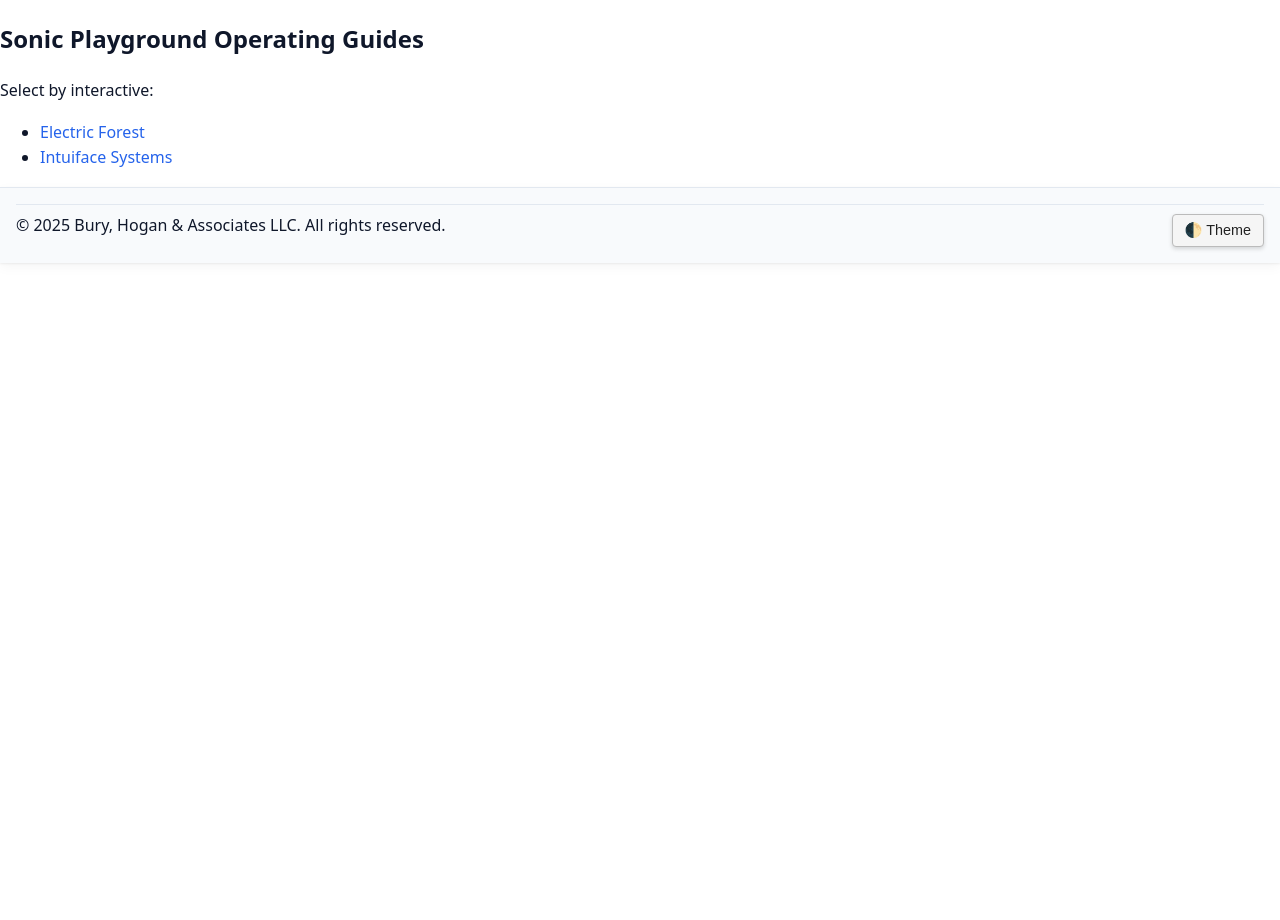
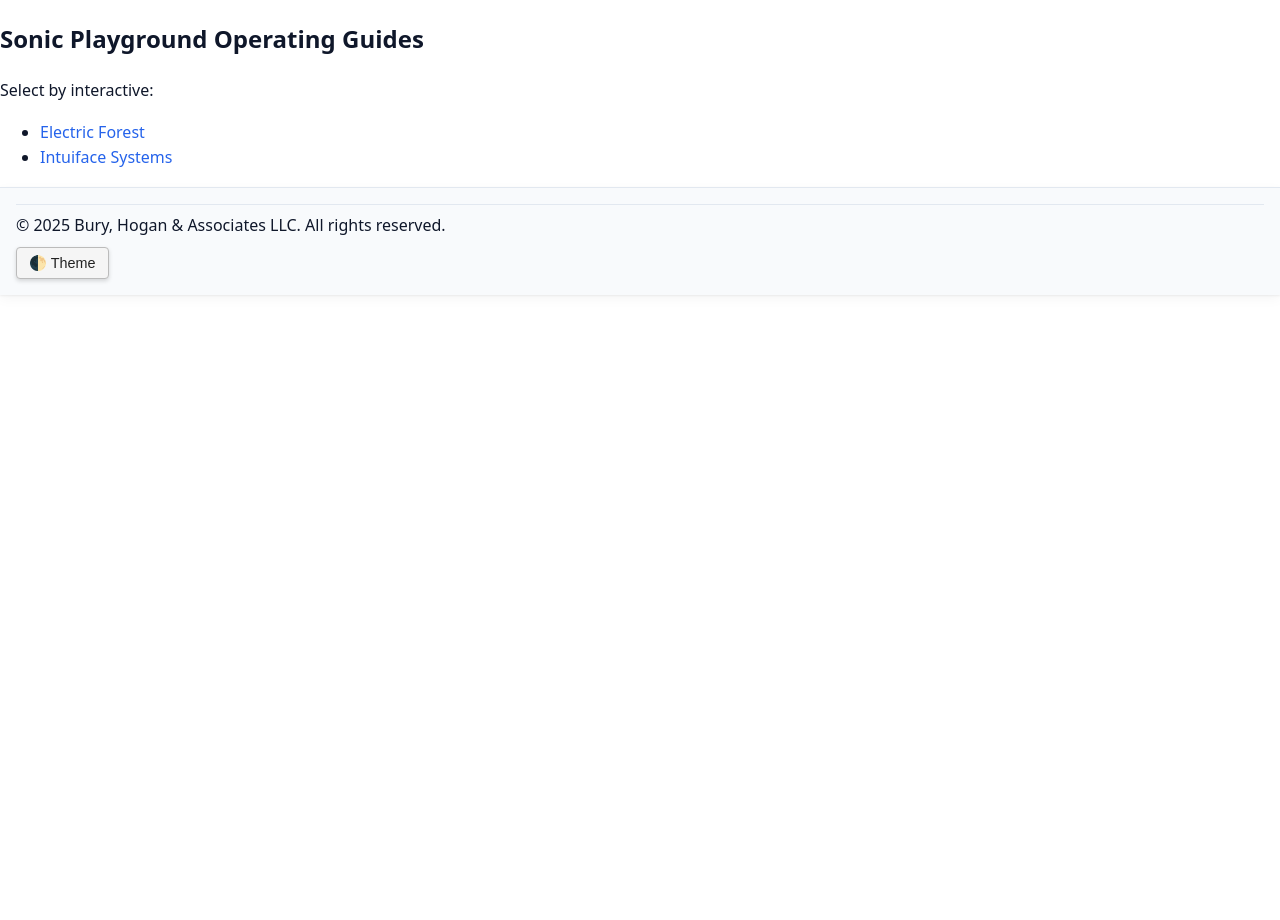
Before and after one commit to buryhoganllc/sonic-playground-guides, a Jekyll site: the page built from index.md, in a window 1280 px wide. Built offline with Jekyll 4.4.1, drawn with Linux system fonts in a browser that asks for light colours.

Commit message:
update theme toggling functions

```diff
--- a/assets/css/theme-toggle.css
+++ /dev/null
@@ -1,141 +0,0 @@
-/* ========================================================= */
-/* theme-toggle.css – Global color tokens + button visuals   */
-/* ========================================================= */
-
-/* ---------- Light tokens (default) ---------- */
-:root {
-  /* App */
-  --bg: #ffffff;
-  --fg: #0f172a;            /* slate-900 */
-  --muted-fg: #475569;      /* slate-600 */
-  --border: #e2e8f0;        /* slate-200 */
-  --card: #f8fafc;          /* slate-50 */
-  --shadow: 0 1px 2px rgba(0, 0, 0, .06), 0 4px 12px rgba(0, 0, 0, .04);
-
-  /* Accent */
-  --accent: #2563eb;        /* blue-600 */
-  --accent-contrast: #ffffff;
-
-  /* Links */
-  --link: #2563eb;
-  --link-hover: #1e40af;
-
-  /* Code */
-  --code-bg: #f6f8fa;       /* GitHub-like */
-  --code-inline-bg: #f3f4f6;
-  --code-fg: #24292e;
-
-  /* Theme button (light) */
-  --button-bg: #f5f5f5;
-  --button-hover-bg: #e5e5e5;
-  --button-text: #222;
-  --button-border: #bbb;
-}
-
-/* ---------- Dark tokens (manual override) ---------- */
-html[data-theme="dark"] {
-  --bg: #0b1220;
-  --fg: #e5e7eb;
-  --muted-fg: #9aa4b2;
-  --border: #1f2937;
-  --card: #0f172a;
-  --shadow: 0 1px 2px rgba(0, 0, 0, .5), 0 8px 24px rgba(0, 0, 0, .35);
-
-  --accent: #60a5fa;
-  --accent-contrast: #0b1220;
-
-  --link: #93c5fd;
-  --link-hover: #60a5fa;
-
-  --code-bg: #0d1117;
-  --code-inline-bg: #111827;
-  --code-fg: #c9d1d9;
-
-  /* Theme button (dark) */
-  --button-bg: #333;
-  --button-hover-bg: #444;
-  --button-text: #f5f5f5;
-  --button-border: #555;
-}
-
-/* ---------- Respect system preference if no manual choice ---------- */
-@media (prefers-color-scheme: dark) {
-  :root:not([data-theme]) {
-    color-scheme: dark;
-    --bg: #0b1220;
-    --fg: #e5e7eb;
-    --muted-fg: #9aa4b2;
-    --border: #1f2937;
-    --card: #0f172a;
-    --shadow: 0 1px 2px rgba(0, 0, 0, .5), 0 8px 24px rgba(0, 0, 0, .35);
-
-    --accent: #60a5fa;
-    --accent-contrast: #0b1220;
-
-    --link: #93c5fd;
-    --link-hover: #60a5fa;
-
-    --code-bg: #0d1117;
-    --code-inline-bg: #111827;
-    --code-fg: #c9d1d9;
-
-    --button-bg: #333;
-    --button-hover-bg: #444;
-    --button-text: #f5f5f5;
-    --button-border: #555;
-  }
-}
-
-/* ---------- Base application ---------- */
-html, body {
-  background: var(--bg);
-  color: var(--fg);
-}
-
-a {
-  color: var(--link);
-}
-a:hover, a:focus {
-  color: var(--link-hover);
-}
-
-hr {
-  border: 0;
-  border-top: 1px solid var(--border);
-}
-
-/* Code styling hooks (works with or without separate syntax CSS) */
-code {
-  background: var(--code-inline-bg);
-  color: var(--code-fg);
-}
-pre, .highlight {
-  background: var(--code-bg);
-  color: var(--code-fg);
-  border: 1px solid var(--border);
-}
-
-/* ---------- Theme button visuals ---------- */
-#theme-toggle {
-  background: var(--button-bg);
-  color: var(--button-text);
-  border: 1px solid var(--button-border);
-  border-radius: 4px;
-  padding: 0.5rem 0.75rem;
-  font-size: 0.9rem;
-  cursor: pointer;
-  line-height: 1;
-  user-select: none;
-  box-shadow: 0 2px 4px rgba(0,0,0,0.15);
-}
-
-#theme-toggle:hover,
-#theme-toggle:focus {
-  background: var(--button-hover-bg);
-  outline: none;
-}
-
-#theme-toggle:active {
-  transform: scale(0.97);
-  box-shadow: 0 1px 2px rgba(0,0,0,0.2);
-}
--- a/assets/css/theme.css
+++ b/assets/css/theme.css
@@ -1,8 +1,8 @@
-/* ===================================================== */
-/* theme.css – Global resets, typography, footer, toggle */
-/* ===================================================== */
+/* ========================================================= */
+/* theme.css – Global resets, typography, theming, footer   */
+/* ========================================================= */
 
-/* Global Reset & Box Model */
+/* ---------- Reset & Box Model ---------- */
 *,
 *::before,
 *::after {
@@ -16,96 +16,190 @@
   height: 100%;
 }
 
-body {
-  font-family: ui-sans-serif, system-ui, -apple-system, "Segoe UI", Roboto, Inter, Helvetica, Arial, sans-serif;
+/* ---------- Light tokens (default) ---------- */
+:root {
+  /* App */
+  --bg: #ffffff;
+  --fg: #0f172a;
+  --muted-fg: #475569;
+  --border: #e2e8f0;
+  --card: #f8fafc;
+  --shadow: 0 1px 2px rgba(0, 0, 0, .06),
+            0 4px 12px rgba(0, 0, 0, .04);
+
+  /* Accent */
+  --accent: #2563eb;
+  --accent-contrast: #ffffff;
+
+  /* Links */
+  --link: #2563eb;
+  --link-hover: #1e40af;
+
+  /* Code */
+  --code-bg: #f6f8fa;
+  --code-inline-bg: #f3f4f6;
+  --code-fg: #24292e;
+
+  /* Theme button (light) */
+  --button-bg: #f5f5f5;
+  --button-hover-bg: #e5e5e5;
+  --button-text: #222;
+  --button-border: #bbb;
+}
+
+/* ---------- Dark tokens (manual override) ---------- */
+html[data-theme="dark"] {
+  --bg: #0b1220;
+  --fg: #e5e7eb;
+  --muted-fg: #9aa4b2;
+  --border: #1f2937;
+  --card: #0f172a;
+  --shadow: 0 1px 2px rgba(0, 0, 0, .5),
+            0 8px 24px rgba(0, 0, 0, .35);
+
+  --accent: #60a5fa;
+  --accent-contrast: #0b1220;
+
+  --link: #93c5fd;
+  --link-hover: #60a5fa;
+
+  --code-bg: #0d1117;
+  --code-inline-bg: #111827;
+  --code-fg: #c9d1d9;
+
+  --button-bg: #333;
+  --button-hover-bg: #444;
+  --button-text: #f5f5f5;
+  --button-border: #555;
+}
+
+/* ---------- Respect system preference if no manual choice ---------- */
+@media (prefers-color-scheme: dark) {
+  :root:not([data-theme]) {
+    color-scheme: dark;
+    --bg: #0b1220;
+    --fg: #e5e7eb;
+    --muted-fg: #9aa4b2;
+    --border: #1f2937;
+    --card: #0f172a;
+    --shadow: 0 1px 2px rgba(0, 0, 0, .5),
+              0 8px 24px rgba(0, 0, 0, .35);
+
+    --accent: #60a5fa;
+    --accent-contrast: #0b1220;
+
+    --link: #93c5fd;
+    --link-hover: #60a5fa;
+
+    --code-bg: #0d1117;
+    --code-inline-bg: #111827;
+    --code-fg: #c9d1d9;
+
+    --button-bg: #333;
+    --button-hover-bg: #444;
+    --button-text: #f5f5f5;
+    --button-border: #555;
+  }
+}
+
+/* ---------- Base application ---------- */
+html, body {
+  background-color: var(--bg);
+  color: var(--fg);
+  font-family: ui-sans-serif, system-ui, -apple-system, "Segoe UI",
+               Roboto, Inter, Helvetica, Arial, sans-serif;
   line-height: 1.6;
 }
 
 a {
   text-decoration: none;
+  color: var(--link);
+}
+a:hover, a:focus {
+  text-decoration: underline;
+  color: var(--link-hover);
 }
 
-a:hover {
-  text-decoration: underline;
+hr {
+  border: 0;
+  border-top: 1px solid var(--border);
 }
 
-/* ========================= */
-/* Footer – consolidated     */
-/* ========================= */
+code {
+  background: var(--code-inline-bg);
+  color: var(--code-fg);
+}
+pre, .highlight {
+  background: var(--code-bg);
+  color: var(--code-fg);
+  border: 1px solid var(--border);
+}
+
+/* ---------- Footer ---------- */
 .site-footer {
   margin: 0;
   padding: 1rem;
   background: var(--card);
   border-top: 1px solid var(--border);
   box-shadow: var(--shadow);
-  position: relative; /* container for absolute docking */
-  z-index: 1;          /* ensures footer content layers cleanly */
+  position: relative;
+  z-index: 1;
 }
-
 .site-footer hr {
   margin: 0 0 0.5rem;
 }
-
 .site-footer p {
   margin: 0.5rem 0;
 }
 
-/* ================================= */
-/* Theme toggle – class‑driven states*/
-/* ================================= */
+/* Avoid invisible blockers */
+.site-footer::before,
+.site-footer::after {
+  pointer-events: none;
+}
+
+/* ---------- Theme toggle button ---------- */
 #theme-toggle {
   margin: 0;
-  display: inline-block; /* prevents full-width stretching */
-  z-index: 2147483647;    /* max practical value to stay on top */
-  pointer-events: auto;   /* ensure clickability even over overlays */
+  display: inline-block;
+  cursor: pointer;
+  z-index: 2147483647;
+  pointer-events: auto;
+  background: var(--button-bg);
+  color: var(--button-text);
+  border: 1px solid var(--button-border);
+  border-radius: 4px;
+  padding: 0.5rem 0.75rem;
+  font-size: 0.9rem;
+  line-height: 1;
+  user-select: none;
+  box-shadow: 0 2px 4px rgba(0,0,0,0.15);
   transition:
     bottom 0.25s ease,
     right 0.25s ease,
     transform 0.25s ease;
 }
 
-/* Floating (default) */
 #theme-toggle.floating {
   position: fixed;
   bottom: 1rem;
   right: 1rem;
 }
 
-/* Docked inside footer */
 #theme-toggle.docked {
   position: absolute;
   bottom: 1rem;
   right: 1rem;
 }
 
-/* Optional: subtle hover lift */
-#theme-toggle:hover {
+#theme-toggle:hover,
+#theme-toggle:focus {
+  background: var(--button-hover-bg);
+  outline: none;
   transform: scale(1.05);
 }
 
-/* ========================= */
-/* Pointer-event hardening   */
-/* ========================= */
-.site-footer::before,
-.site-footer::after {
-  pointer-events: none; /* avoids invisible blockers */
+#theme-toggle:active {
+  transform: scale(0.97);
+  box-shadow: 0 1px 2px rgba(0,0,0,0.2);
 }
-
-/* ========================= */
-/* Visual styles for button  */
-/* ========================= */
-/* Keep actual colors/borders/themes in theme-toggle.css */
-
-/* Base background + text colors driven by theme tokens */
-html, body {
-  background-color: var(--bg);
-  color: var(--fg);
-}
-
-/* Links */
-a {
-  color: var(--link);
-}
-a:hover, a:focus {
-  color: var(--link-hover);
-}
--- a/assets/js/theme-toggle.js
+++ b/assets/js/theme-toggle.js
@@ -1,5 +1,4 @@
 document.addEventListener("DOMContentLoaded", function () {
-  const themeToggle = document.getElementById("theme-toggle");
   const footer = document.querySelector(".site-footer");
 
   // ===== THEME SWITCHING =====
```
